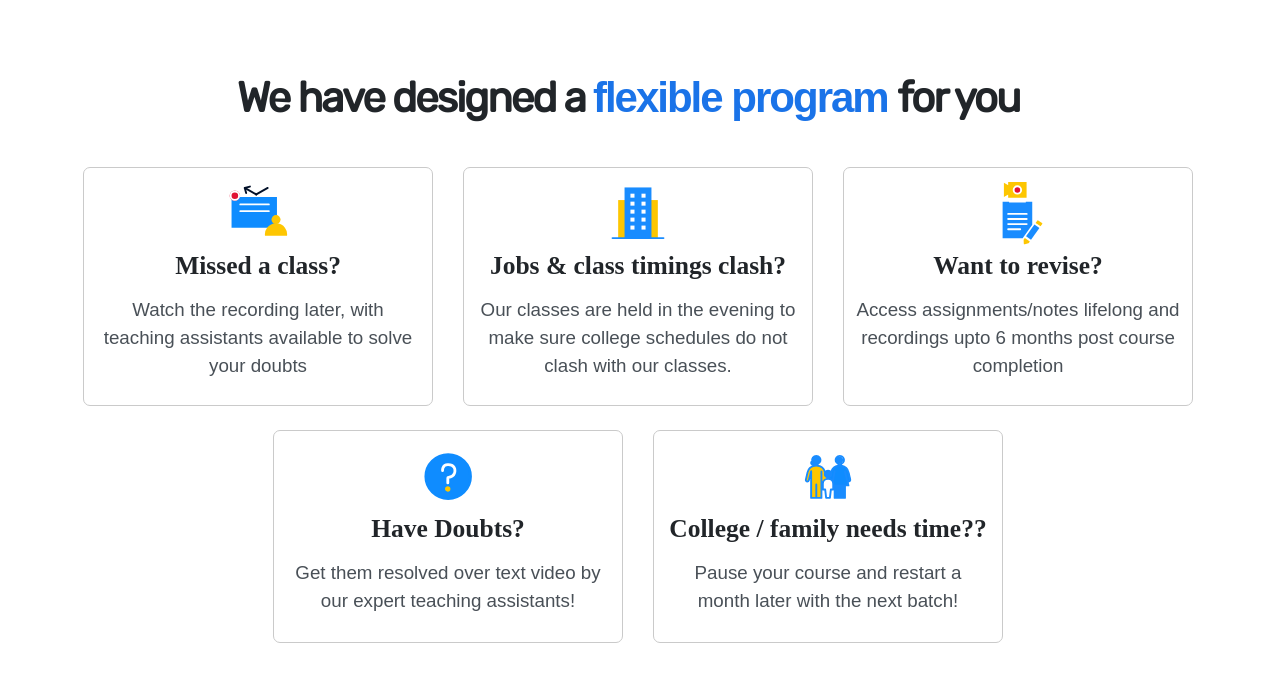
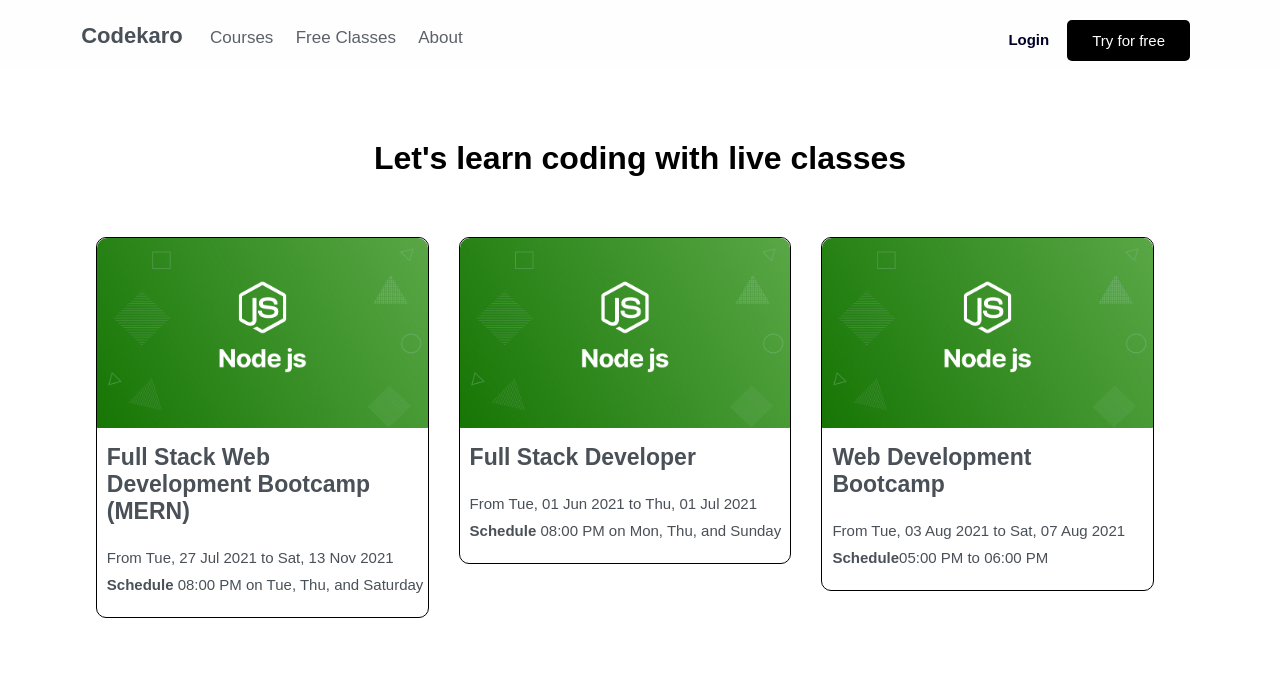
Before and after one commit to ADITHYAADHI06/codekarocopy, a plain HTML site: page index.html in a window 1280 px wide. Drawn offline with Linux system fonts and the light colour scheme.

Commit message:
added nav

```diff
--- a/index.html
+++ b/index.html
@@ -15,9 +15,57 @@
 
 
 
+<nav>
+    <div class="leftsidemenu">
+        <div class="logo">
+            <h1><a href="">Codekaro</a></h1>
+        </div>
+        <div class="lists">
+            <ul>
+            <li><a href="#">Courses</a></li>
+            <li><a href="#">Free Classes</a></li>
+            <li><a href="#">About</a></li>
+        </ul>
+        </div>
+    </div>
+    <div class="rightsidemenu">
+     <h4><a href="#">Login</a></h4>
+     <button class="btn_nav"><a href="#">Try for free</a></button>
+    </div>
+</nav>
+<div class="mainsec1">
+    <h1>Let's learn coding with live classes</h1>
+    <div class="flexclasses">
+        <div class="boxs box1">
+            <img src="images/node.js.jpg" alt="" srcset="">
+              <h3>Full Stack Web Development Bootcamp (MERN)</h3>
+             <p>From Tue, 27 Jul 2021 to Sat, 13 Nov 2021</p>
+            <p class="ptwo"><b>Schedule</b> 08:00 PM on Tue, Thu, and Saturday</p>
+           </div>
+
+        <div class="boxs box2">
+         <img src="images/node.js.jpg" alt="" srcset="">
+           <h3>Full Stack Developer</h3>
+          <p> From Tue, 01 Jun 2021 to Thu, 01 Jul 2021</p>
+          <p class="ptwo"><b>Schedule</b> 08:00 PM on Mon, Thu, and Sunday</p>
+        </div>
+
+           <div class="boxs box3">
+            <img src="images/node.js.jpg" alt="" srcset="">
+              <h3>Web Development Bootcamp</h3>
+             <p>From Tue, 03 Aug 2021 to Sat, 07 Aug 2021</p>
+            <p class="ptwo"><b>Schedule</b>05:00 PM to 06:00 PM</p>
+           </div>
+
+    </div>
+</div>
 
 
-     <div class="container">
+
+
+
+
+     <!-- <div class="container">
         <h1>We have designed a <span>flexible program </span>for you</h1>
         <div class="flexcontainer">
             <div class="box box1">
@@ -50,6 +98,6 @@
                 <p>Pause your course and restart a month later with the next batch!</p>
             </div>
         </div>
-    </div>
+    </div>  -->
 </body>
 </html>
--- a/style.css
+++ b/style.css
@@ -8,12 +8,117 @@
   box-sizing: border-box;
   font-family: sans-serif;
   font-weight: 400px;
+  list-style: none;
+  text-decoration: none;
 }
-h1,
+/* h1,
 h3 {
   font-family: Fira Sans;
   font-weight: 800;
   color: #212529;
+} */
+
+nav {
+  width: 100%;
+  height: 70px;
+  background-color: rgb(254, 254, 255);
+  display: flex;
+  justify-content: space-between;
+  align-items: center;
+  margin-bottom: 70px;
+}
+.leftsidemenu {
+  display: flex;
+  margin-left: 70px;
+  /* margin-top: 20px; */
+  align-items: center;
+}
+.leftsidemenu .logo h1 a {
+  color: #495057;
+  font-size: 22px;
+  padding: 7.2px 11.2px;
+}
+.leftsidemenu ul {
+  display: flex;
+  align-items: center;
+  margin-top: 7px;
+  margin-left: 5px;
+}
+.leftsidemenu ul li a {
+  color: #5b6167;
+  padding: 7.2px 11.2px;
+  font-size: 17px;
+}
+
+.rightsidemenu {
+  margin-right: 90px;
+  display: flex;
+  align-items: center;
+  margin-top: 10px;
+}
+.rightsidemenu h4 a {
+  color: #000029;
+  font-size: 15px;
+}
+.rightsidemenu .btn_nav {
+  background-color: black;
+  border-radius: 5px;
+  border: none;
+  padding: 12px 25px;
+  margin-left: 18px;
+}
+.rightsidemenu .btn_nav a {
+  color: white;
+  font-size: 15px;
+  font-weight: 400;
+}
+
+.mainsec1 {
+  /* margin: 0px 70px; */
+  width: 100%;
+  margin-bottom: 30px;
+}
+.mainsec1 h1 {
+  text-align: center;
+  margin-bottom: 60px;
+}
+.mainsec1 .flexclasses {
+  display: flex;
+  justify-content: center;
+  align-items: flex-start;
+  /* width: ; */
+
+  height: max-content;
+}
+.mainsec1 .flexclasses .boxs {
+  width: 26%;
+
+  border: 1px solid black;
+  margin-right: 30px;
+  border-radius: 10px;
+  color: #495057;
+  font-weight: 400;
+  transition: all 0.1s ease;
+}
+
+.mainsec1 .flexclasses .boxs img {
+  width: 100%;
+  height: 190px;
+  border-top-left-radius: 10px;
+  border-top-right-radius: 10px;
+}
+.mainsec1 .flexclasses .boxs h3 {
+  font-size: 23px;
+  margin: 12px 10px;
+}
+
+.mainsec1 .flexclasses .boxs p {
+  font-size: 15px;
+  padding-top: 12px;
+  padding-left: 10px;
+}
+.mainsec1 .flexclasses .boxs .ptwo {
+  padding: 10px 0px 14px 10px;
 }
 span {
   color: #1a73e8;
```
Also changed, not shown: images/node.js.jpg (added).
